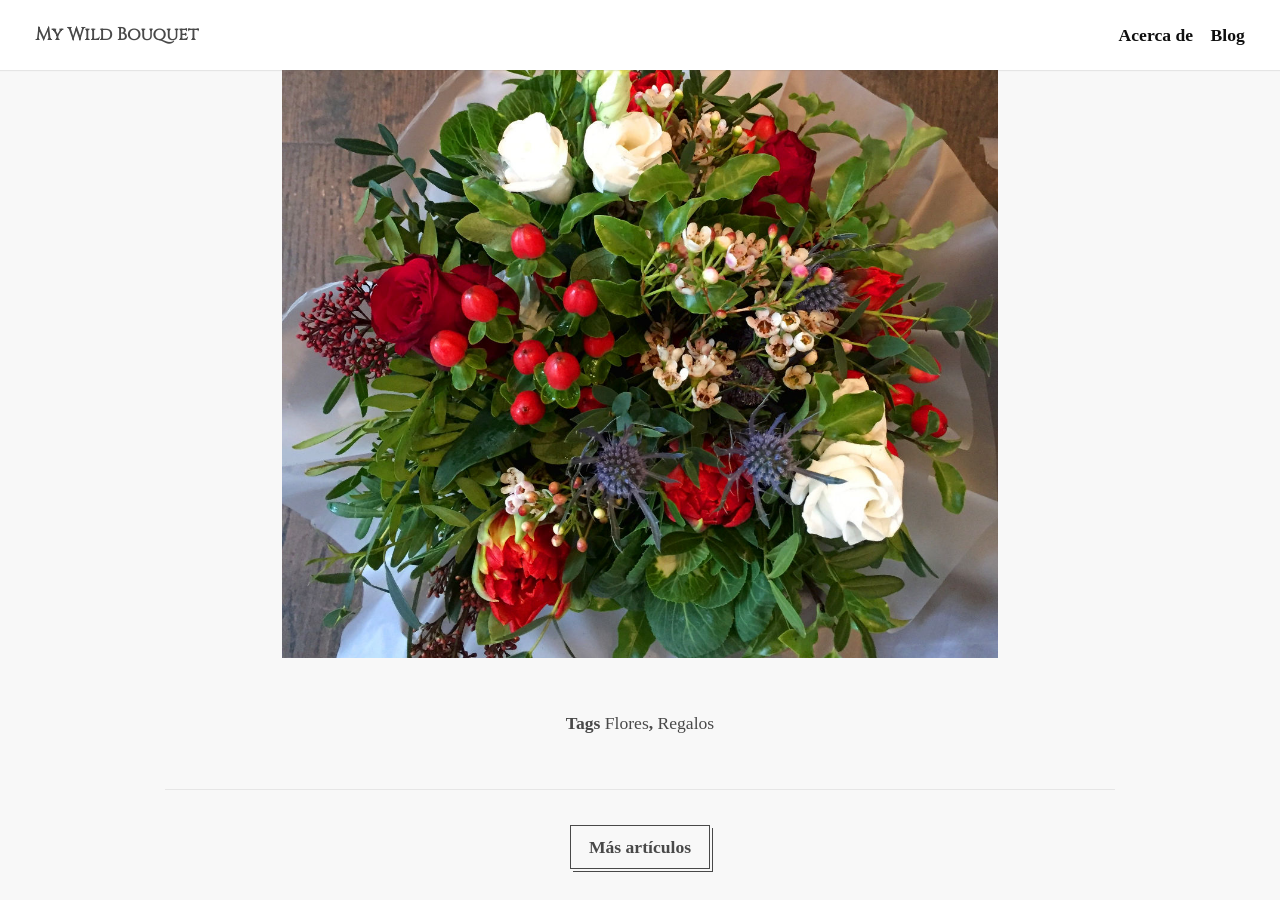
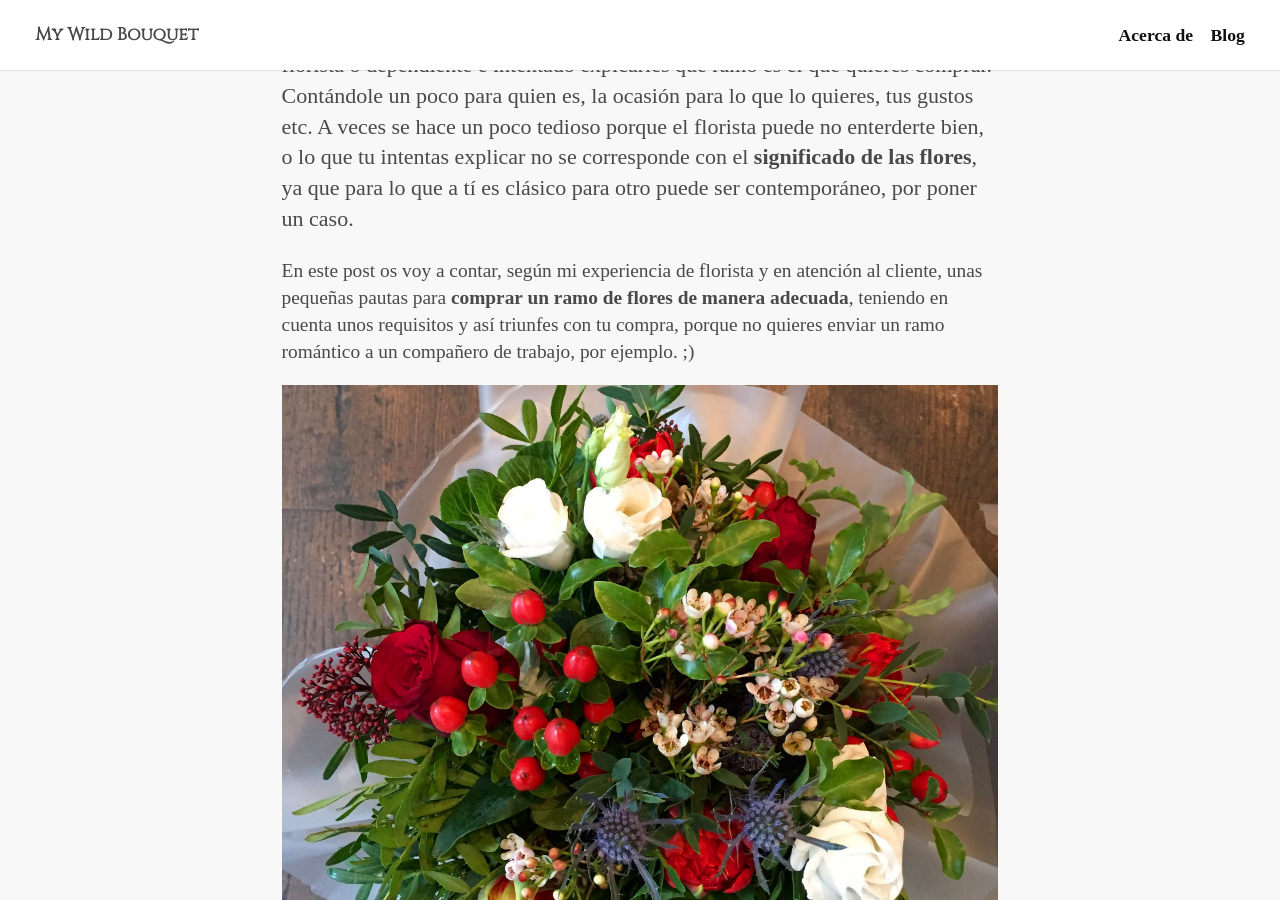
Before and after one commit to keyvanakbary/ramosilvestre.com, a Jekyll site: the page built from src/_posts/2017-12-01-el-lenguaje-de-las-flores.md, in a window 1280 px wide and 900 px high, scrolled down 1000 px. Built offline with Jekyll 4.4.1, drawn with Linux system fonts in a browser that asks for light colours; some web fonts are replaced; some of the changed text lies outside the part shown.

Commit message:
Update 2017-12-01-el-lenguaje-de-las-flores.md

```diff
--- a/src/_posts/2017-12-01-el-lenguaje-de-las-flores.md
+++ b/src/_posts/2017-12-01-el-lenguaje-de-las-flores.md
@@ -8,4 +8,23 @@ tags:
   - Regalos
 ---
 
+Algunos de vosotros os habréis encontrado en alguna ocasión hablando con un florista o dependiente e intentado expicarles que ramo es el que quieres comprar. Contándole un poco para quien es, la ocasión para lo que lo quieres, tus gustos etc. A veces se hace un poco tedioso porque el florista puede no enterderte bien, o lo que tu intentas explicar no se corresponde con el **significado de las flores**, ya que para lo que a tí es clásico para otro puede ser contemporáneo, por poner un caso.
+
+En este post os voy a contar, según mi experiencia de florista y en atención al cliente, unas pequeñas pautas para **comprar un ramo de flores de manera adecuada**, teniendo en cuenta unos requisitos y así triunfes con tu compra, porque no quieres enviar un ramo romántico a un compañero de trabajo, por ejemplo. ;)
+
 ![Lenguaje de las flores](/assets/images/posts/lenguaje-de-las-flores.jpg)
+
+
+### La ocasión
+
+Lo primero que debes decirle al florista es para que **ocasión es tu ramo de flores**. Esto es fundamental, ya que con esto el ramo ya esta prácticamente definido. Si le explicas que es para un aniversario de bodas, para un amigo del trabajo o para tu hermana, el florista sabrá por donde empezar.
+
+
+### Colores
+
+A veces se confunden términos, y los clientes explican que quieren un 'ramo de verano', y en su mente están colores como el rojo y amarillo, por ejemplo. Pero para un florista decir 'ramo de verano' significa usar flores de la temporada de verano, que no tienen porque ser rojas o amarillas, y puede crear un ramo que no acierte con lo que el cliente tiene en mente. Por lo tanto, cuando expliques como te gustaría el ramo siempre concreta que **colores** te gustan, dejando a un lado términos como 'ramo de invierno, ramo de verano'. Especifíca y di: me gustaría un ramo alegre, con colores cálidos como el naranja, rojo y amarillo. Con esto no habrá dudas, y el ramo será tal y como tu quieres.
+
+
+### Estilo
+
+Por último,
```
